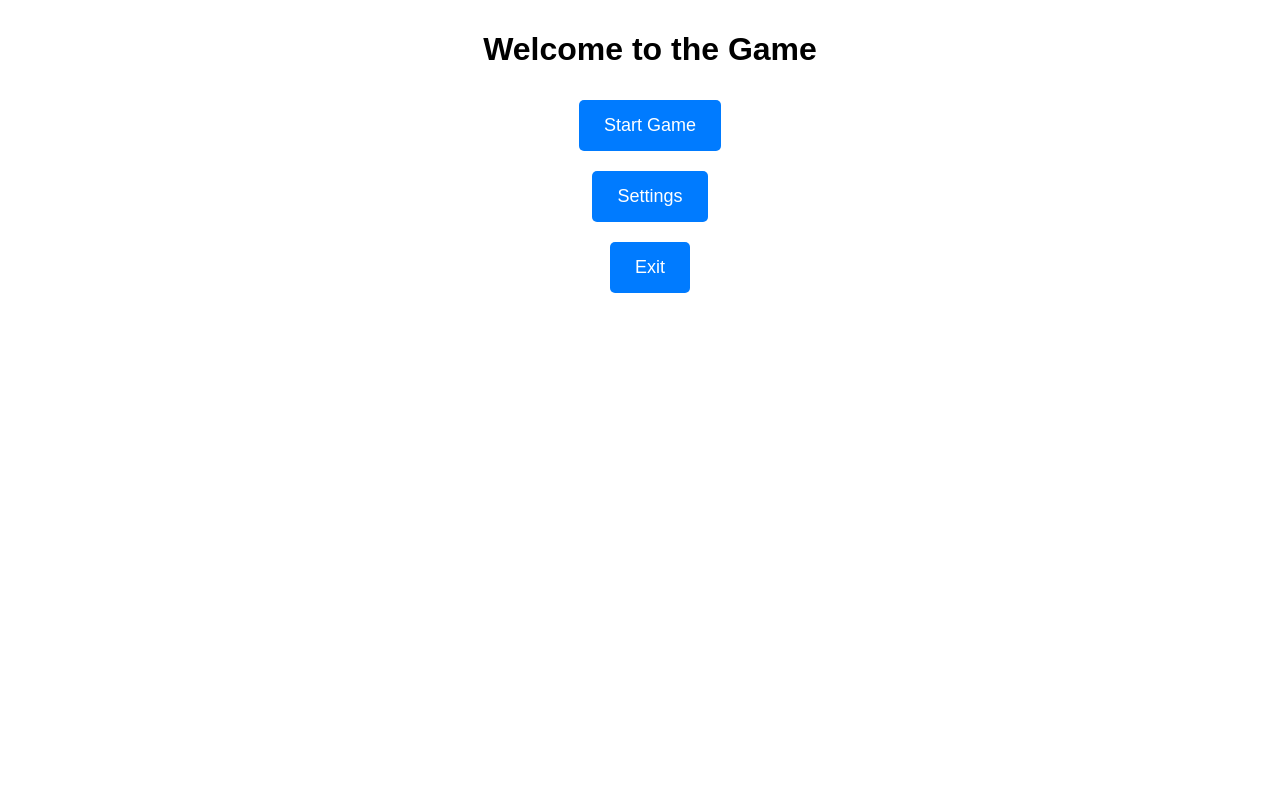
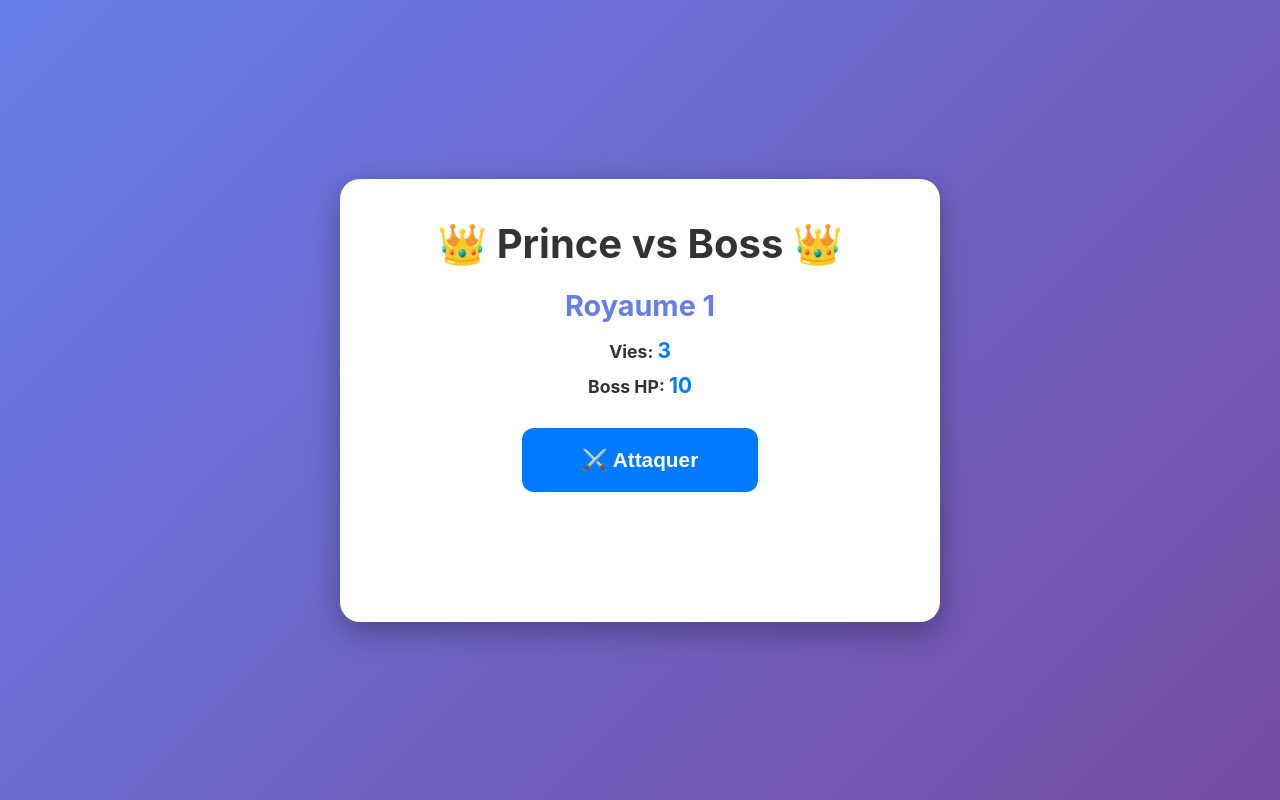
Before and after one commit to moncompteauxaffaires-blip/AINSEBA-abdelkarim, a plain HTML site: page game.html in a window 1280 px wide. Drawn offline with Linux system fonts and the light colour scheme.

Commit message:
Update game.html for iOS optimization

```diff
--- a/game.html
+++ b/game.html
@@ -1,45 +1,220 @@
 <!DOCTYPE html>
-<html lang="en">
+<html lang="fr">
 <head>
     <meta charset="UTF-8">
-    <meta name="viewport" content="width=device-width, initial-scale=1.0">
-    <link rel="stylesheet" href="styles.css">
-    <title>Game</title>
+    <meta name="viewport" content="width=device-width, initial-scale=1.0, viewport-fit=cover, user-scalable=no">
+    <meta name="apple-mobile-web-app-capable" content="true">
+    <meta name="apple-mobile-web-app-status-bar-style" content="black-translucent">
+    <meta name="apple-mobile-web-app-title" content="Prince vs Boss">
+    <meta name="theme-color" content="#007BFF">
+    <title>Prince vs Boss</title>
     <style>
-        /* Mobile responsiveness improvements */
+        * {
+            -webkit-user-select: none;
+            -webkit-touch-callout: none;
+            box-sizing: border-box;
+        }
+
+        html, body {
+            width: 100%;
+            height: 100%;
+            margin: 0;
+            padding: 0;
+            font-family: -apple-system, BlinkMacSystemFont, 'Segoe UI', Arial, sans-serif;
+            background: linear-gradient(135deg, #667eea 0%, #764ba2 100%);
+            overflow: hidden;
+        }
+
         body {
-            padding: 0;
-            margin: 0;
-            font-family: Arial, sans-serif;
-        }
-        .container {
-            width: 100%;
-            padding: 10px;
             display: flex;
             flex-direction: column;
             align-items: center;
+            justify-content: center;
+            padding: 20px;
+            padding-top: max(20px, env(safe-area-inset-top));
+            padding-bottom: max(20px, env(safe-area-inset-bottom));
+            padding-left: env(safe-area-inset-left);
+            padding-right: env(safe-area-inset-right);
         }
-        button {
-            padding: 15px 25px;
-            font-size: 18px;
+
+        #game {
+            background: white;
+            border-radius: 20px;
+            padding: 30px 20px;
+            box-shadow: 0 10px 30px rgba(0, 0, 0, 0.3);
+            width: 100%;
+            max-width: 500px;
+            text-align: center;
+        }
+
+        h1 {
+            margin: 0 0 20px 0;
+            font-size: 2rem;
+            color: #333;
+        }
+
+        h2 {
+            margin: 15px 0;
+            font-size: 1.5rem;
+            color: #667eea;
+        }
+
+        .status {
+            font-weight: bold;
+            font-size: 1.1rem;
             margin: 10px 0;
-            cursor: pointer;
+            color: #333;
+        }
+
+        .status span {
+            color: #007BFF;
+            font-size: 1.3rem;
+        }
+
+        #attack-button {
+            padding: 18px 40px;
+            font-size: 1.1rem;
+            margin: 20px 0;
             border: none;
-            border-radius: 5px;
+            border-radius: 12px;
             background-color: #007BFF;
             color: white;
+            cursor: pointer;
+            font-weight: bold;
+            min-height: 50px;
+            min-width: 150px;
+            transition: all 0.3s ease;
+            -webkit-tap-highlight-color: transparent;
+            touch-action: manipulation;
+            user-select: none;
         }
-        button:hover {
+
+        #attack-button:active {
+            transform: scale(0.95);
             background-color: #0056b3;
+        }
+
+        #attack-button:disabled {
+            background-color: #ccc;
+            opacity: 0.6;
+        }
+
+        #message {
+            margin-top: 20px;
+            font-size: 1rem;
+            color: #555;
+            min-height: 50px;
+            display: flex;
+            align-items: center;
+            justify-content: center;
+        }
+
+        /* iPad specific optimizations */
+        @media (min-width: 768px) {
+            #game {
+                max-width: 600px;
+                padding: 40px 30px;
+            }
+
+            h1 {
+                font-size: 2.5rem;
+            }
+
+            h2 {
+                font-size: 1.8rem;
+            }
+
+            #attack-button {
+                padding: 20px 60px;
+                font-size: 1.3rem;
+                min-height: 60px;
+                min-width: 200px;
+            }
+        }
+
+        /* iPhone X/11/12/13/14 notch support */
+        @supports (padding: max(0px)) {
+            body {
+                padding-top: max(20px, env(safe-area-inset-top));
+                padding-bottom: max(20px, env(safe-area-inset-bottom));
+            }
         }
     </style>
 </head>
 <body>
-    <div class="container">
-        <h1>Welcome to the Game</h1>
-        <button>Start Game</button>
-        <button>Settings</button>
-        <button>Exit</button>
+    <div id="game">
+        <h1>👑 Prince vs Boss 👑</h1>
+        <h2 id="kingdom-title"></h2>
+        <div class="status">Vies: <span id="lives"></span></div>
+        <div class="status">Boss HP: <span id="boss-hp"></span></div>
+        <button id="attack-button">⚔️ Attaquer</button>
+        <div id="message"></div>
     </div>
+
+    <script>
+        const kingdoms = [
+            { name: 'Royaume 1', bossHp: 10 },
+            { name: 'Royaume 2', bossHp: 15 },
+            { name: 'Royaume 3', bossHp: 20 },
+            { name: 'Royaume 4', bossHp: 25 },
+            { name: 'Royaume 5', bossHp: 30 },
+            { name: 'Royaume 6', bossHp: 35 },
+            { name: 'Royaume 7', bossHp: 40 }
+        ];
+
+        let currentKingdom = 0;
+        let lives = 3;
+        let bossHp = kingdoms[currentKingdom].bossHp;
+
+        function updateUI() {
+            document.getElementById('kingdom-title').innerText = kingdoms[currentKingdom].name;
+            document.getElementById('lives').innerText = lives;
+            document.getElementById('boss-hp').innerText = bossHp;
+            document.getElementById('message').innerText = '';
+
+            // Disable button if game is over
+            const button = document.getElementById('attack-button');
+            button.disabled = lives <= 0;
+        }
+
+        document.getElementById('attack-button').addEventListener('click', () => {
+            if (lives <= 0) return;
+
+            const damage = Math.floor(Math.random() * 5) + 1;
+            bossHp -= damage;
+            document.getElementById('message').innerText = `Vous infligez ${damage} dommages.`;
+
+            if (bossHp <= 0) {
+                document.getElementById('message').innerText = 'Vous avez vaincu le boss! 🎉';
+                currentKingdom++;
+                if (currentKingdom < kingdoms.length) {
+                    bossHp = kingdoms[currentKingdom].bossHp;
+                    setTimeout(updateUI, 1500);
+                } else {
+                    document.getElementById('message').innerText = 'Vous avez sauvé la princesse! 👑✨';
+                    document.getElementById('attack-button').disabled = true;
+                }
+            } else {
+                const bossDamage = Math.floor(Math.random() * 3) + 1;
+                lives -= bossDamage;
+                document.getElementById('message').innerText += ` Le boss vous inflige ${bossDamage} dommages!`;
+
+                if (lives <= 0) {
+                    document.getElementById('message').innerText = 'Vous êtes mort! Fin du jeu. 💀';
+                    document.getElementById('attack-button').disabled = true;
+                }
+            }
+            updateUI();
+        }, { passive: true });
+
+        // Prevent zooming on double tap
+        document.addEventListener('touchstart', function(e) {
+            if (e.touches.length > 1) {
+                e.preventDefault();
+            }
+        }, { passive: false });
+
+        updateUI();
+    </script>
 </body>
 </html>
```
